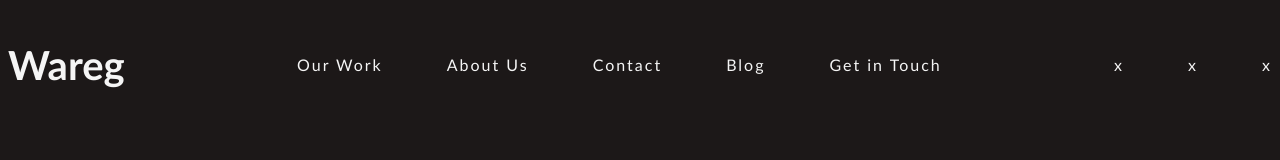
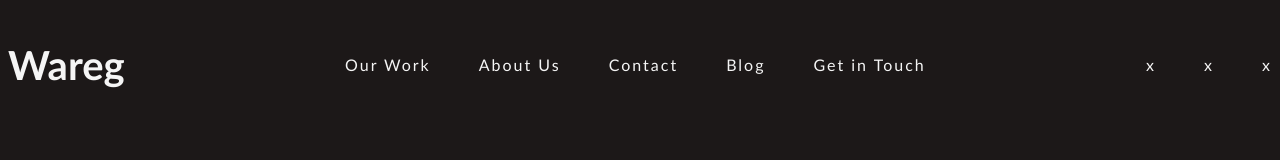
Before and after one commit to marvinraj/site-components, a plain HTML site: page navbars/navbar2/index.html in a window 1280 px wide. Drawn offline with Linux system fonts and the light colour scheme.

Commit message:
decresed gap between nav items in second navbar

```diff
--- a/navbars/navbar2/style.css
+++ b/navbars/navbar2/style.css
@@ -33,7 +33,7 @@ a{
     font-size: 16px;
     line-height: 30px;
     display: flex;
-    gap: 4rem;
+    gap: 3rem;
     font-weight: 500;
 }
 
```
